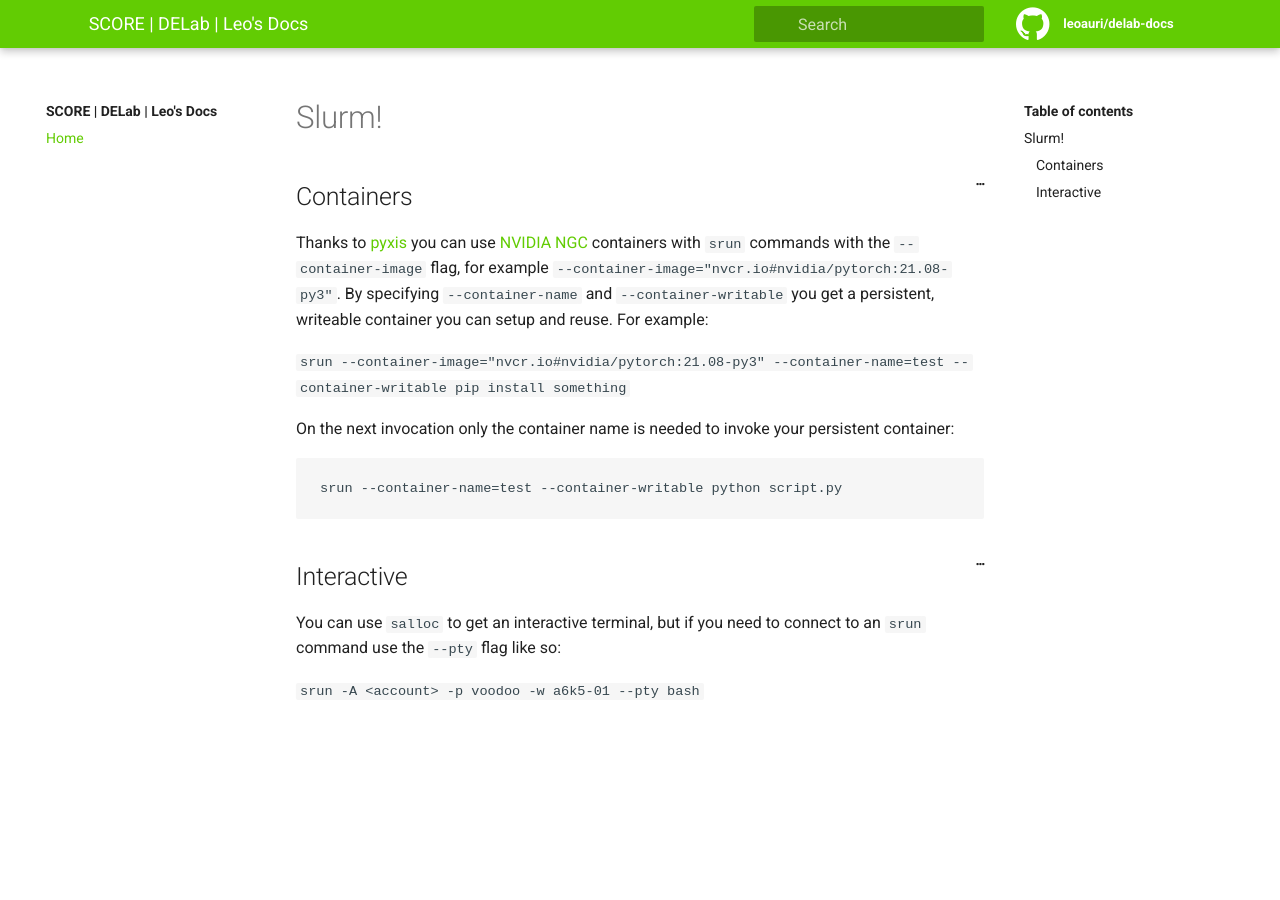
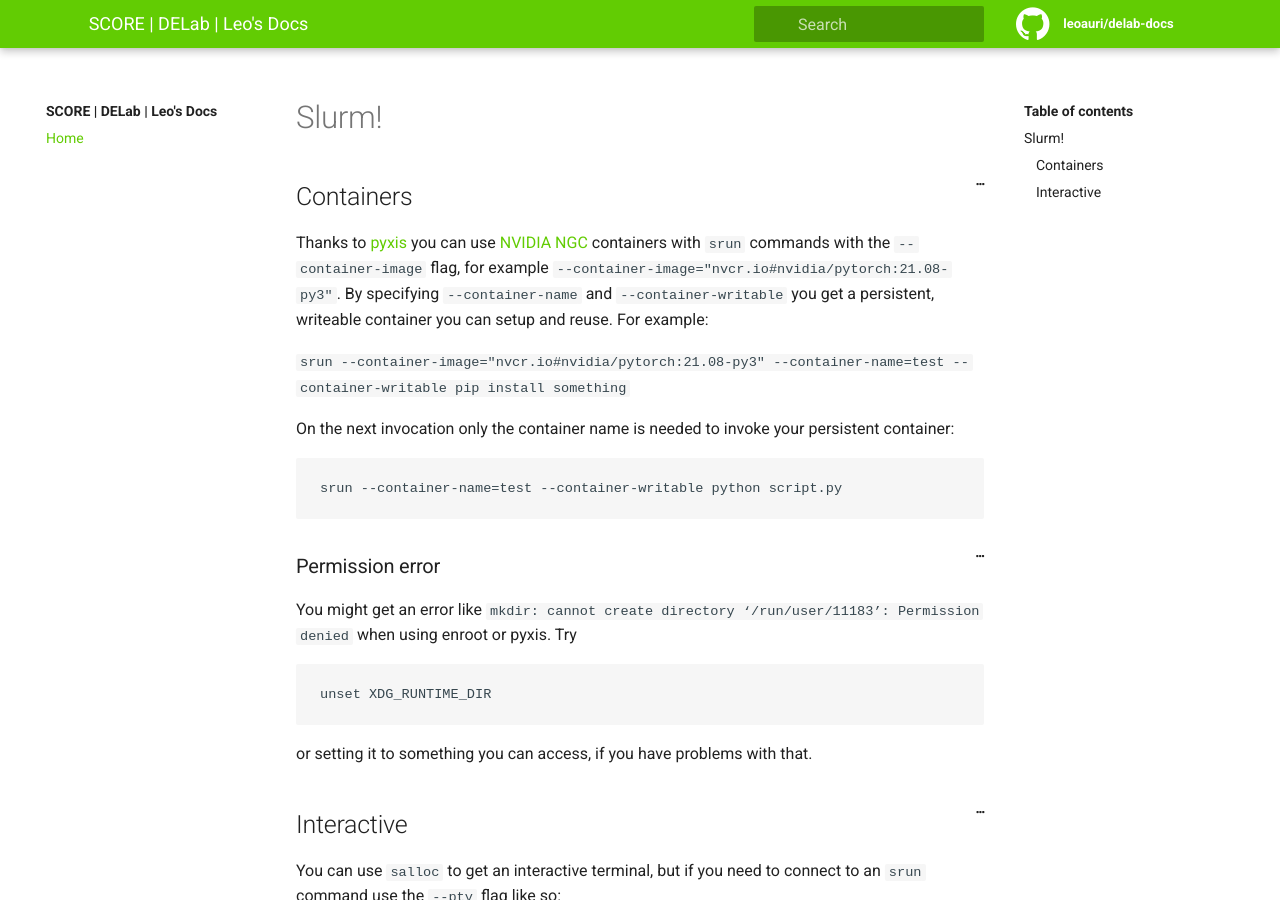
Before and after one commit to leoauri/leos-docs, a Jekyll site: the page built from _docs/slurm.md, in a window 1280 px wide and 900 px high. Built offline with Jekyll 4.4.1, drawn with Linux system fonts in a browser that asks for light colours.

Commit message:
Add permission error notes

````diff
--- a/_docs/slurm.md
+++ b/_docs/slurm.md
@@ -19,6 +19,16 @@ container:
 ```
 srun --container-name=test --container-writable python script.py
 ```
+
+### Permission error
+You might get an error like `mkdir: cannot create directory ‘/run/user/11183’: Permission denied`
+when using enroot or pyxis.  Try
+```
+unset XDG_RUNTIME_DIR
+```
+or setting it to something
+you can access, if you have problems with that.
+
 ## Interactive
 You can use `salloc` to get an interactive terminal, but if you need to connect
 to an `srun` command use the `--pty` flag like so:
````
